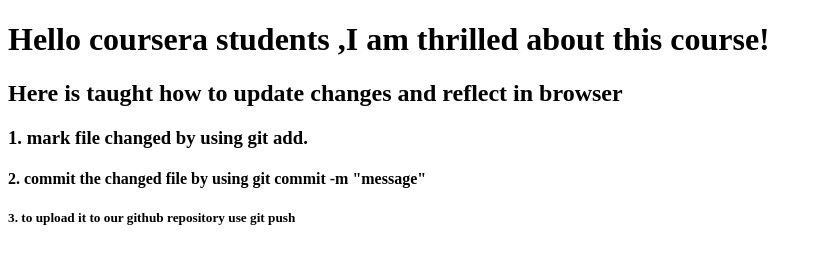
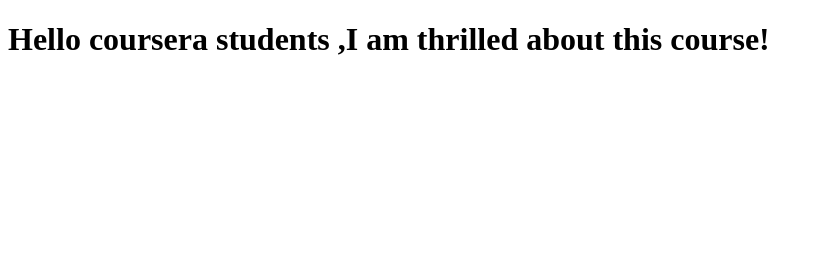
Before and after one commit to Shikhas/SPA-Angular-JS-coursera-test, a plain HTML site: page index.html in a window 1280 px wide. Shown: the whole page, without its empty margins (0-822 px from the left). Drawn offline with Linux system fonts and the light colour scheme.

Commit message:
after long time

```diff
--- a/index.html
+++ b/index.html
@@ -6,9 +6,6 @@
   </head>
   <body>
     <h1>Hello coursera students ,I am thrilled about this course!</h1>
-    <h2>Here is taught how to update changes and reflect in browser</h2>
-    <h3>1. mark file changed by using git add. </h3>
-    <h4>2. commit the changed file by using git commit -m "message"</h4>
-    <h5>3. to upload it to our github repository use git push </h5>
+
   </body>
 </html>
```
